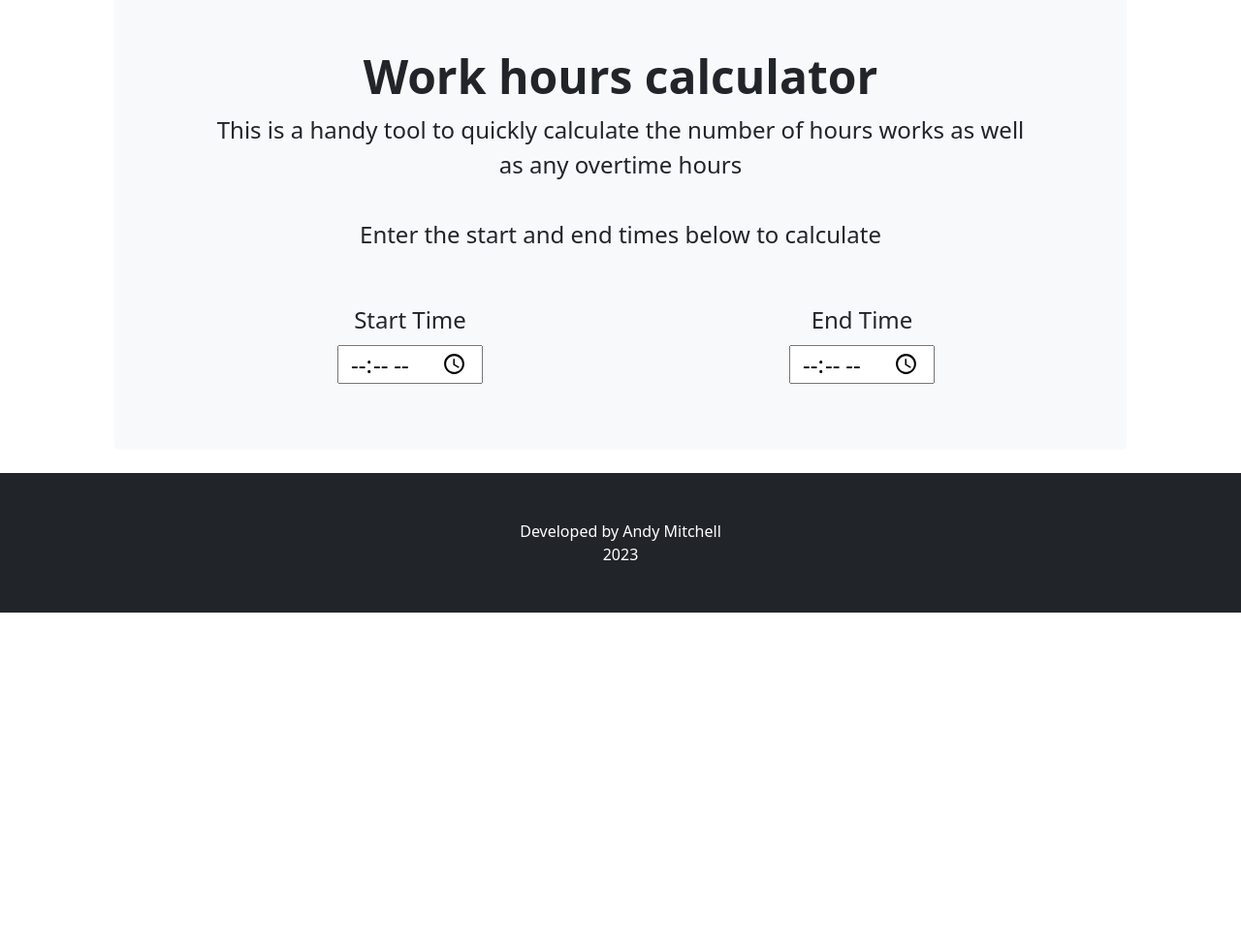
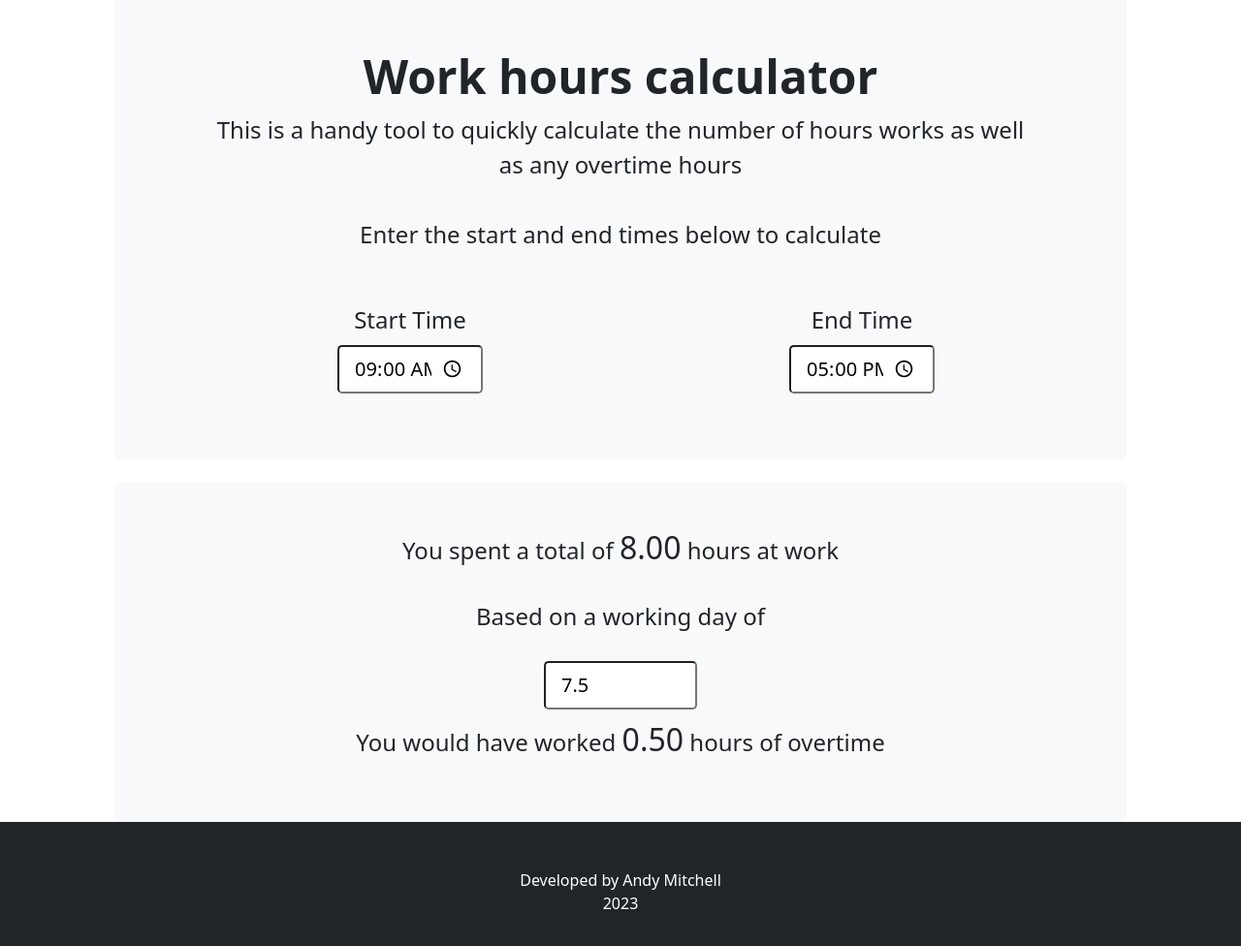
Before and after one commit to amitchell94/work-hours-caculator, a plain HTML site: page index.html in a window 1280 px wide. Shown: the part 126-1102 px from the top of the page at 97% size. Before the commit the page ends 800 px from the top, so only its background shows below. Drawn offline with nearby package versions, Linux system fonts and the light colour scheme.

Commit message:
Added main functionality

```diff
--- a/index.html
+++ b/index.html
@@ -13,7 +13,7 @@
     <!-- Core theme CSS (includes Bootstrap)-->
     <link href="css/styles.css" rel="stylesheet"/>
 </head>
-<body>
+<body onload="calculateHours()">
 <!-- Header-->
 <header style="margin-top: 5rem">
     <div class="container px-lg-5">
@@ -26,29 +26,38 @@
                     <br>
                     Enter the start and end times below to calculate
                 </p>
-
             </div>
             <div style="margin: 1rem" class="fs-4 row col-12 text-center">
                 <div class="col-sm-6 row mx-1">
                     <label for="startTime" class="col-sm-12 my-1">Start Time</label>
-                    <input type="time"  id="startTime" class="col-sm-4 my-1 mx-auto" value="12">
+                    <input type="time"  id="startTime" class="col-sm-4 my-1 mx-auto form-control-lg" value="09:00">
                 </div>
                 <div class="col-sm-6 row ">
                     <label for="endTime" class="col-sm-12 my-1">End Time</label>
-                    <input type="time"  id="endTime" class="col-sm-4 my-1 mx-auto" value="50">
+                    <input type="time"  id="endTime" class="col-sm-4 my-1 mx-auto form-control-lg" value="17:00">
                 </div>
             </div>
         </div>
     </div>
-
     </div>
 </header>
 <!-- Page Content-->
 <section class="pt-4">
     <div class="container px-lg-5">
         <!-- Page Features-->
+        <div class="p-4 p-lg-5 bg-light rounded-3 text-center input-group input-group-lg">
         <div class="row gx-lg-5">
-
+            <p class="fs-4">You spent a total of <span class="h2" id="totalHours">8.00</span> hours at work</p>
+            <br>
+            <br>
+            <br>
+            <p class="fs-4">Based on a working day of </p>
+            <div class="col-sm-6 row mx-auto my-2">
+                <input type="number"  id="standardHours" class="col-sm-4 my-1 mx-auto form-control-lg" value="7.5">
+            </div>
+            <br>
+            <p class="fs-4">You would have worked <span class="h2" id="overtimeHours">0.50</span> hours of overtime</p>
+        </div>
         </div>
     </div>
 </section>
--- a/js/scripts.js
+++ b/js/scripts.js
@@ -5,3 +5,39 @@
 */
 // This file is intentionally blank
 // Use this file to add JavaScript to your project
+
+let startTime = document.getElementById("startTime")
+startTime.addEventListener("change",calculateHours)
+
+let endTime = document.getElementById("endTime")
+endTime.addEventListener("change",calculateHours)
+
+let workingDay = document.getElementById("standardHours")
+workingDay.addEventListener("change",calculateHours)
+
+let totalHours = document.getElementById("totalHours")
+let overtimeHours = document.getElementById("overtimeHours")
+
+function calculateHours(){
+
+    //Conver to date to do calculation
+    const startDate = new Date(`1970-01-01T${startTime.value}:00`);
+    const endDate = new Date(`1970-01-01T${endTime.value}:00`);
+    const standardHours = parseFloat(workingDay.value);
+
+    let diff = endDate - startDate;
+
+    // Handle overnight shifts by adding 24 hours if the end time is smaller than the start time
+    if (endDate < startDate) {
+        diff += 24 * 60 * 60 * 1000; // Add 24 hours in milliseconds
+    }
+
+    const hours = Math.floor(diff / (1000 * 60 * 60));
+    const minutes = Math.floor((diff % (1000 * 60 * 60)) / (1000 * 60));
+
+    const workedHours = hours + (minutes / 60);
+    const overtime = workedHours > standardHours ? workedHours - standardHours : 0;
+
+    totalHours.innerText = `${workedHours.toFixed(2)}`
+    overtimeHours.innerText = `${overtime.toFixed(2)}`
+}
```
